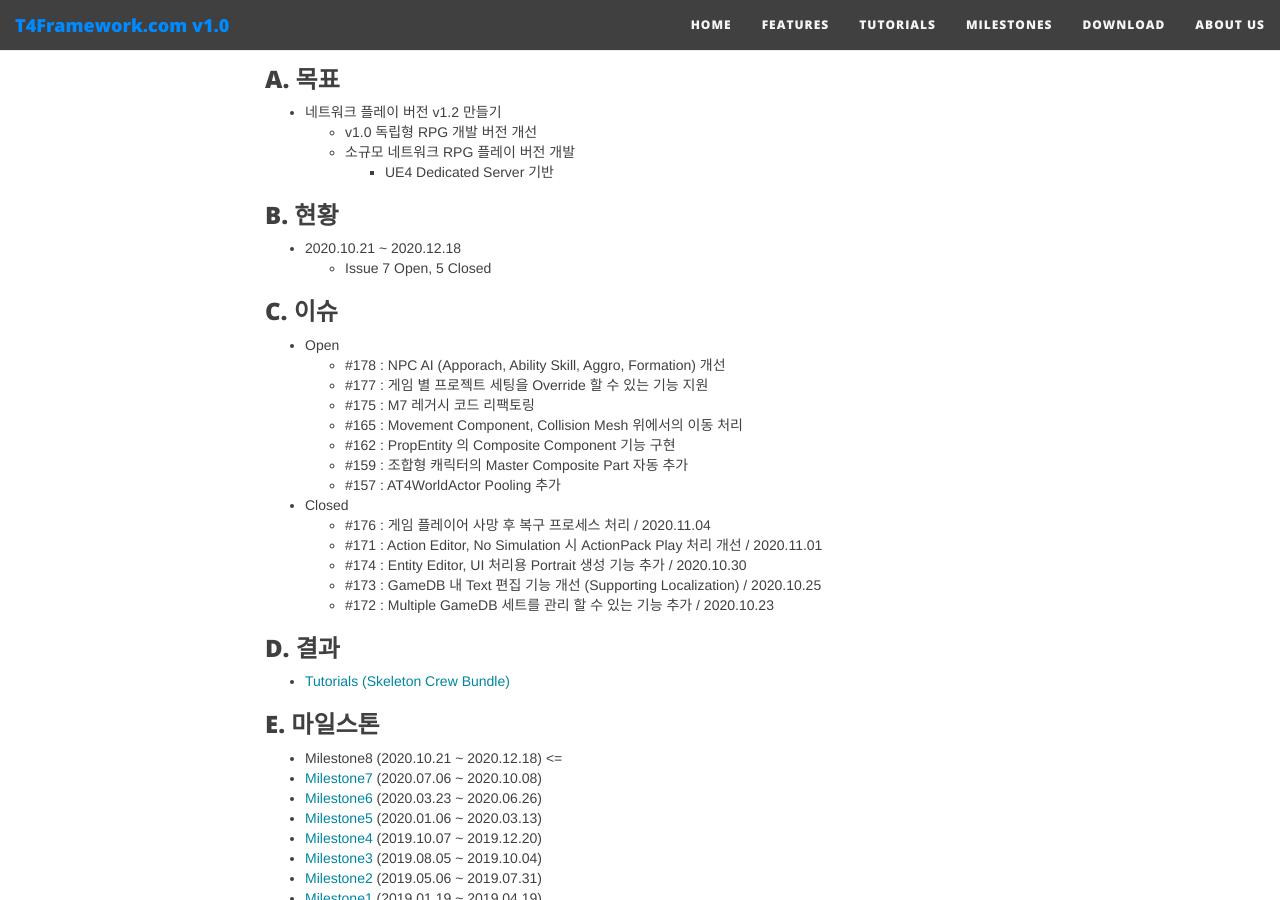
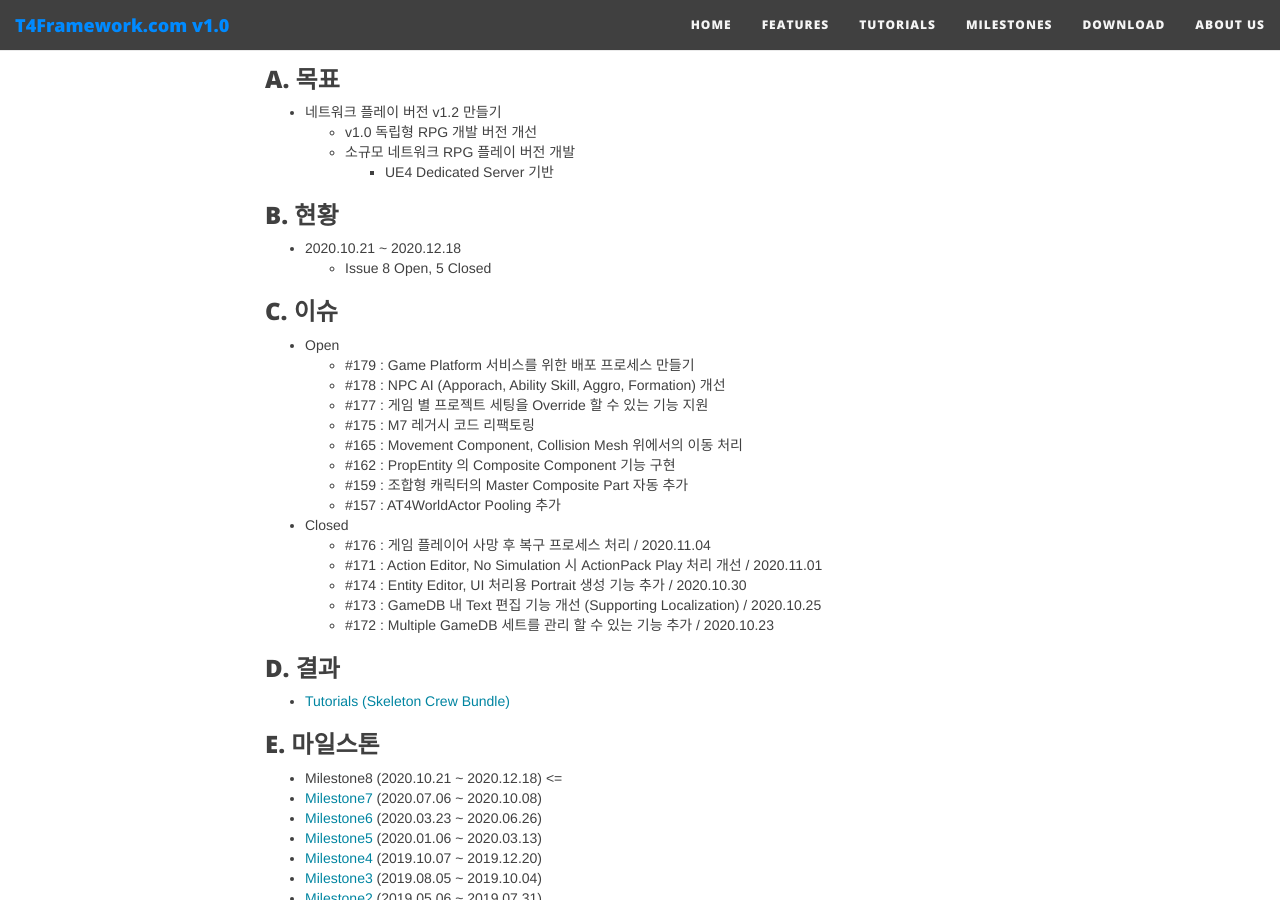
Before and after one commit to T4Framework/T4Framework_WebSite, a Jekyll site: the page built from docs/T4Framework_Milestone8_Achieved.md, in a window 1280 px wide and 900 px high, scrolled down 317 px. Built offline with Jekyll 4.4.1, drawn with Linux system fonts in a browser that asks for light colours; nearby versions of some CDN libraries.

Commit message:
마일스톤 8 업데이트

```diff
--- a/docs/T4Framework_Milestone8_Achieved.md
+++ b/docs/T4Framework_Milestone8_Achieved.md
@@ -15,11 +15,12 @@ subtitle: Milestone 8 (2020.10.21 ~ 2020.12.18)
 ### B. 현황
 
 - 2020.10.21 ~ 2020.12.18
-  - Issue 7 Open, 5 Closed
+  - Issue 8 Open, 5 Closed
 
 ### C. 이슈
 
 - Open
+  - #179 : Game Platform 서비스를 위한 배포 프로세스 만들기
   - #178 : NPC AI (Apporach, Ability Skill, Aggro, Formation) 개선
   - #177 : 게임 별 프로젝트 세팅을 Override 할 수 있는 기능 지원
   - #175 : M7 레거시 코드 리팩토링
```
